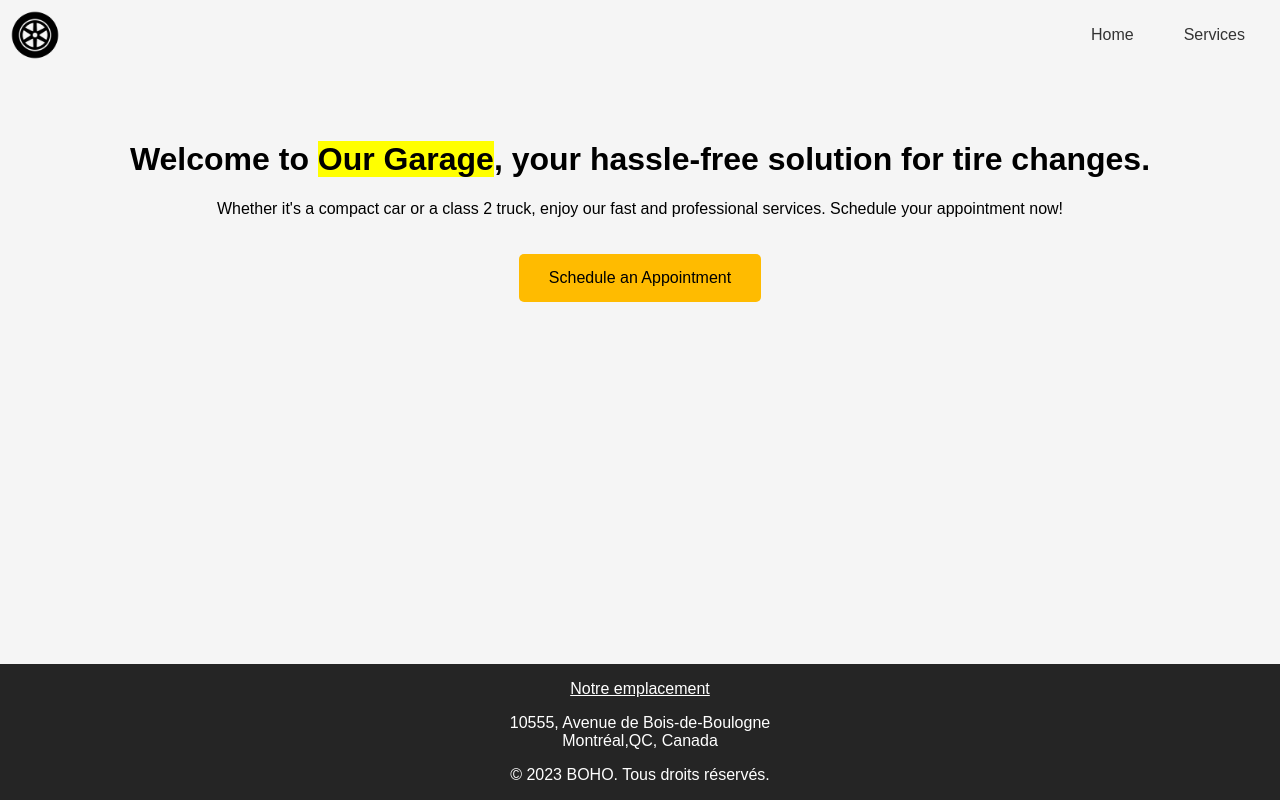
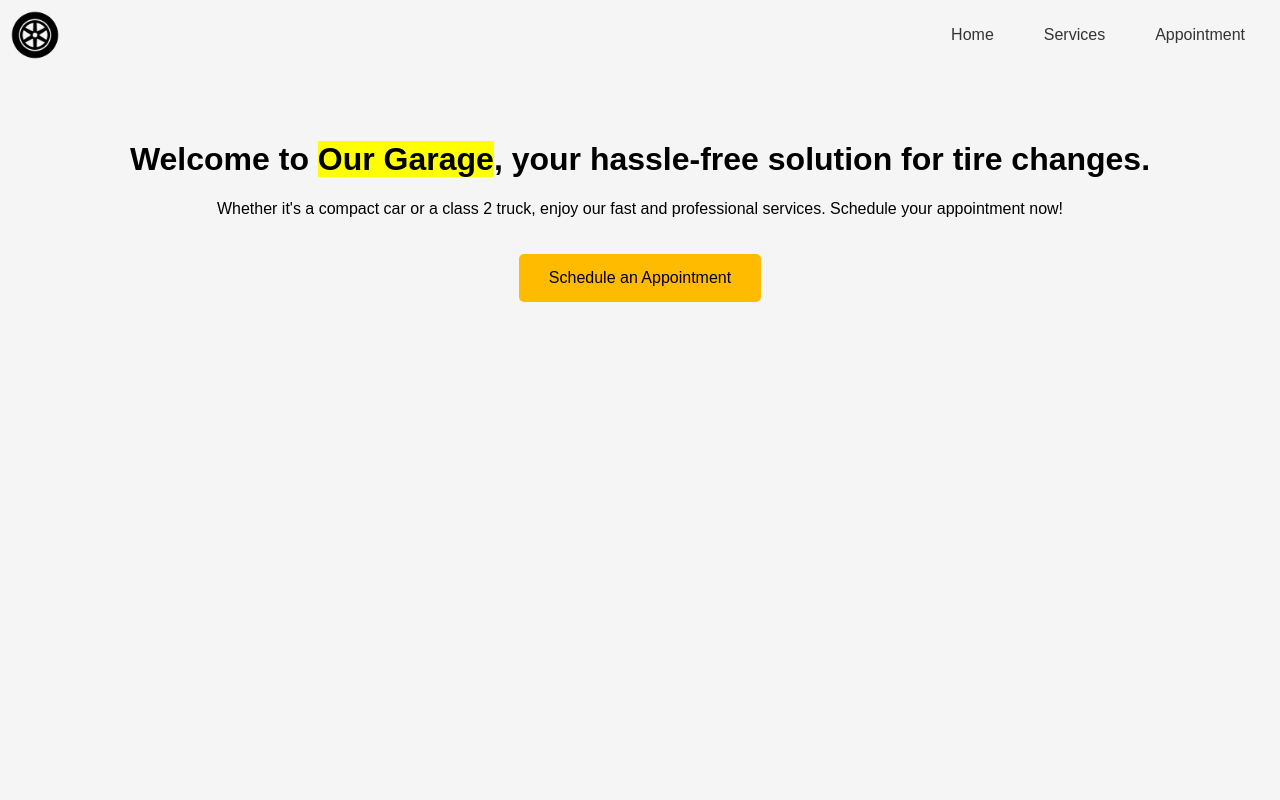
Before and after one commit to Mono98ui/Gest-Auto, a PHP site: page / in a window 1280 px wide. Run offline with PHP 8.4, Linux system fonts and the light colour scheme.

Commit message:
Remove footer
I removed the footer because its not good looking

```diff
--- a/header_and_footer/header.html
+++ b/header/header.html
@@ -4,6 +4,7 @@
       <nav>
         <a class="style-link" href="index.php">Home</a>
         <a class="style-link" href="produits.php">Services</a>
+        <a class="style-link" href="produits.php">Appointment</a>
       </nav>
     </div>
 </header>
--- a/header_and_footer/footer.html
+++ /dev/null
@@ -1,7 +0,0 @@
-<footer>
-    <p style="text-decoration: underline;">Notre emplacement</p>
-    <p>10555, Avenue de Bois-de-Boulogne<br>
-      Montréal,QC, Canada<br>
-    </p>
-    <p>© 2023 BOHO. Tous droits réservés.</p>
-  </footer>
--- a/index.php
+++ b/index.php
@@ -1,4 +1,4 @@
-<?php include("./header_and_footer/header.html"); ?>
+<?php include("./header/header.html"); ?>
 <!DOCTYPE html>
 <html lang="en">
 <head>
@@ -21,4 +21,3 @@
     </main>
 </body>
 </html>
-<?php include("./header_and_footer/footer.html"); ?>
```
